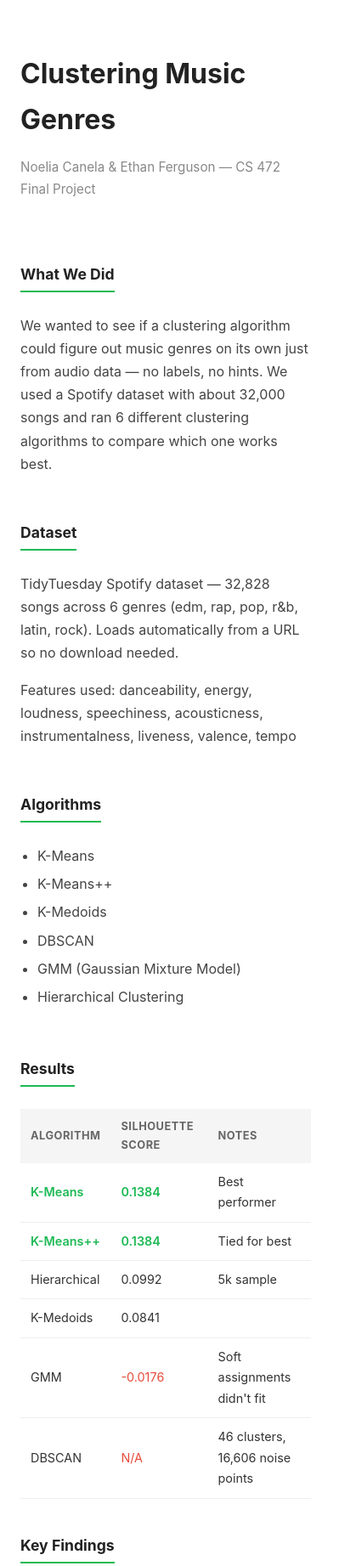
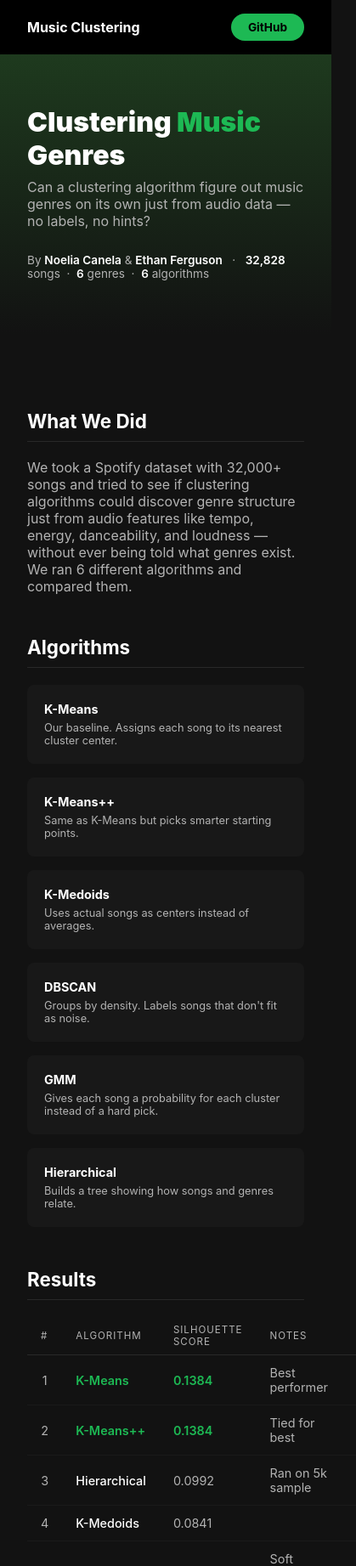
Before and after one commit to noeliacanela229/music-genre-clustering, a plain HTML site: page index.html in a window 390 px wide. Shown: the top 1843 px of the page at 85% size, 419 px wide, since content can reach past the window. Drawn offline with Linux system fonts and the light colour scheme.

Commit message:
Update index.html

```diff
--- a/index.html
+++ b/index.html
@@ -5,120 +5,261 @@
   <meta name="viewport" content="width=device-width, initial-scale=1.0">
   <title>Clustering Music Genres</title>
   <style>
+    * { margin: 0; padding: 0; box-sizing: border-box; }
+
     body {
       font-family: -apple-system, BlinkMacSystemFont, 'Segoe UI', sans-serif;
-      max-width: 800px;
-      margin: 60px auto;
-      padding: 0 24px;
-      color: #222;
-      line-height: 1.7;
+      background: #121212;
+      color: #fff;
     }
 
-    h1 {
-      font-size: 2rem;
-      margin-bottom: 4px;
+    /* TOP BAR */
+    .topbar {
+      background: #000;
+      padding: 16px 32px;
+      display: flex;
+      justify-content: space-between;
+      align-items: center;
     }
 
-    .subtitle {
-      color: #888;
-      margin-bottom: 32px;
-      font-size: 0.95rem;
+    .topbar-title {
+      font-size: 1rem;
+      font-weight: 700;
+      color: #fff;
     }
 
-    h2 {
-      font-size: 1.1rem;
-      margin-top: 40px;
-      margin-bottom: 10px;
-      border-bottom: 2px solid #1db954;
-      padding-bottom: 4px;
-      display: inline-block;
+    .topbar a {
+      background: #1db954;
+      color: #000;
+      padding: 8px 20px;
+      border-radius: 20px;
+      text-decoration: none;
+      font-weight: 700;
+      font-size: 0.85rem;
     }
 
-    p { color: #444; margin-bottom: 12px; }
+    .topbar a:hover { background: #1ed760; }
 
-    ul { padding-left: 20px; color: #444; }
-    ul li { margin-bottom: 6px; }
+    /* HERO */
+    .hero {
+      background: linear-gradient(180deg, #1e3a1e 0%, #121212 100%);
+      padding: 60px 32px 40px;
+    }
 
-    table {
+    .hero h1 {
+      font-size: 3rem;
+      font-weight: 900;
+      margin-bottom: 8px;
+    }
+
+    .hero h1 span { color: #1db954; }
+
+    .hero p {
+      color: #b3b3b3;
+      font-size: 1rem;
+      max-width: 500px;
+      margin-bottom: 28px;
+    }
+
+    .hero-meta {
+      color: #b3b3b3;
+      font-size: 0.85rem;
+      margin-bottom: 24px;
+    }
+
+    .hero-meta span { color: #fff; font-weight: 600; }
+
+    /* CONTENT */
+    .content {
+      max-width: 900px;
+      margin: 0 auto;
+      padding: 40px 32px;
+    }
+
+    /* SECTION HEADERS */
+    h2 {
+      font-size: 1.4rem;
+      font-weight: 700;
+      margin-bottom: 20px;
+      margin-top: 48px;
+      padding-bottom: 10px;
+      border-bottom: 1px solid #282828;
+    }
+
+    /* TRACK LIST STYLE */
+    .tracklist {
       width: 100%;
       border-collapse: collapse;
-      margin-top: 16px;
-      font-size: 0.9rem;
     }
 
-    th {
-      text-align: left;
-      padding: 10px 12px;
-      background: #f5f5f5;
-      font-size: 0.8rem;
-      text-transform: uppercase;
-      letter-spacing: 0.5px;
-      color: #666;
+    .tracklist thead tr {
+      border-bottom: 1px solid #282828;
     }
 
-    td {
-      padding: 10px 12px;
-      border-bottom: 1px solid #eee;
-      color: #333;
+    .tracklist th {
+      padding: 8px 16px;
+      text-align: left;
+      font-size: 0.72rem;
+      font-weight: 400;
+      letter-spacing: 1px;
+      text-transform: uppercase;
+      color: #b3b3b3;
     }
 
-    .best { color: #1db954; font-weight: 600; }
-    .bad { color: #e74c3c; }
-
-    code {
-      background: #f5f5f5;
-      padding: 2px 6px;
-      border-radius: 4px;
-      font-size: 0.88rem;
-      font-family: monospace;
+    .tracklist td {
+      padding: 12px 16px;
+      font-size: 0.9rem;
+      color: #b3b3b3;
+      border-bottom: 1px solid #1a1a1a;
     }
 
-    pre {
-      background: #f5f5f5;
-      padding: 16px;
-      border-radius: 8px;
-      font-size: 0.88rem;
-      overflow-x: auto;
-      margin: 10px 0;
+    .tracklist tr:hover td { background: #1a1a1a; }
+
+    .tracklist td:first-child { color: #b3b3b3; width: 40px; text-align: center; }
+    .tracklist td.name { color: #fff; font-weight: 500; }
+    .tracklist td.green { color: #1db954; font-weight: 600; }
+    .tracklist td.red { color: #e74c3c; }
+
+    /* CARDS */
+    .cards {
+      display: grid;
+      grid-template-columns: repeat(3, 1fr);
+      gap: 16px;
+      margin-top: 20px;
     }
 
-    a { color: #1db954; }
+    .card {
+      background: #181818;
+      border-radius: 8px;
+      padding: 20px;
+      transition: background 0.2s;
+    }
 
+    .card:hover { background: #282828; }
+
+    .card h3 { font-size: 0.9rem; font-weight: 700; margin-bottom: 6px; }
+    .card p { font-size: 0.8rem; color: #b3b3b3; }
+
+    /* IMAGES */
+    .graph-wrap { margin-bottom: 32px; }
+    .graph-label { font-size: 0.8rem; color: #b3b3b3; margin-bottom: 10px; text-transform: uppercase; letter-spacing: 1px; }
+    .graph-wrap img { width: 100%; border-radius: 8px; display: block; }
+    .graph-wrap p { font-size: 0.8rem; color: #535353; margin-top: 8px; }
+
+    .two-up {
+      display: grid;
+      grid-template-columns: 1fr 1fr;
+      gap: 20px;
+      margin-bottom: 32px;
+    }
+
+    /* FINDINGS */
+    .findings {
+      display: grid;
+      grid-template-columns: 1fr 1fr;
+      gap: 16px;
+      margin-top: 20px;
+    }
+
+    .finding {
+      background: #181818;
+      border-radius: 8px;
+      padding: 20px;
+      border-left: 3px solid #1db954;
+    }
+
+    .finding h3 { font-size: 0.9rem; font-weight: 700; margin-bottom: 6px; }
+    .finding p { font-size: 0.8rem; color: #b3b3b3; }
+
+    /* CODE */
+    pre {
+      background: #181818;
+      border-radius: 8px;
+      padding: 20px;
+      font-family: monospace;
+      font-size: 0.85rem;
+      color: #1db954;
+      margin-top: 16px;
+      overflow-x: auto;
+    }
+
+    /* FOOTER */
     footer {
+      border-top: 1px solid #282828;
+      padding: 32px;
+      text-align: center;
+      color: #535353;
+      font-size: 0.82rem;
       margin-top: 60px;
-      padding-top: 20px;
-      border-top: 1px solid #eee;
-      color: #aaa;
-      font-size: 0.85rem;
+    }
+
+    footer a { color: #1db954; text-decoration: none; }
+
+    @media (max-width: 640px) {
+      .cards { grid-template-columns: 1fr; }
+      .two-up { grid-template-columns: 1fr; }
+      .findings { grid-template-columns: 1fr; }
+      .hero h1 { font-size: 2rem; }
     }
   </style>
 </head>
 <body>
 
-  <h1>Clustering Music Genres</h1>
-  <p class="subtitle">Noelia Canela & Ethan Ferguson — CS 472 Final Project</p>
+<div class="topbar">
+  <span class="topbar-title">Music Clustering</span>
+  <a href="https://github.com/noeliacanela229/music-genre-clustering" target="_blank">GitHub</a>
+</div>
+
+<div class="hero">
+  <div style="max-width: 900px; margin: 0 auto; padding: 0 0px;">
+    <h1>Clustering <span>Music</span> Genres</h1>
+    <p>Can a clustering algorithm figure out music genres on its own just from audio data — no labels, no hints?</p>
+    <div class="hero-meta">
+      By <span>Noelia Canela</span> & <span>Ethan Ferguson</span>
+      &nbsp;&nbsp;·&nbsp;&nbsp;
+      <span>32,828</span> songs &nbsp;·&nbsp; <span>6</span> genres &nbsp;·&nbsp; <span>6</span> algorithms
+    </div>
+  </div>
+</div>
+
+<div class="content">
 
   <h2>What We Did</h2>
-  <p>We wanted to see if a clustering algorithm could figure out music genres on its own just from audio data — no labels, no hints. We used a Spotify dataset with about 32,000 songs and ran 6 different clustering algorithms to compare which one works best.</p>
-
-  <h2>Dataset</h2>
-  <p>TidyTuesday Spotify dataset — 32,828 songs across 6 genres (edm, rap, pop, r&b, latin, rock). Loads automatically from a URL so no download needed.</p>
-  <p>Features used: danceability, energy, loudness, speechiness, acousticness, instrumentalness, liveness, valence, tempo</p>
+  <p style="color: #b3b3b3; margin-bottom: 24px;">We took a Spotify dataset with 32,000+ songs and tried to see if clustering algorithms could discover genre structure just from audio features like tempo, energy, danceability, and loudness — without ever being told what genres exist. We ran 6 different algorithms and compared them.</p>
 
   <h2>Algorithms</h2>
-  <ul>
-    <li>K-Means</li>
-    <li>K-Means++</li>
-    <li>K-Medoids</li>
-    <li>DBSCAN</li>
-    <li>GMM (Gaussian Mixture Model)</li>
-    <li>Hierarchical Clustering</li>
-  </ul>
+  <div class="cards">
+    <div class="card">
+      <h3>K-Means</h3>
+      <p>Our baseline. Assigns each song to its nearest cluster center.</p>
+    </div>
+    <div class="card">
+      <h3>K-Means++</h3>
+      <p>Same as K-Means but picks smarter starting points.</p>
+    </div>
+    <div class="card">
+      <h3>K-Medoids</h3>
+      <p>Uses actual songs as centers instead of averages.</p>
+    </div>
+    <div class="card">
+      <h3>DBSCAN</h3>
+      <p>Groups by density. Labels songs that don't fit as noise.</p>
+    </div>
+    <div class="card">
+      <h3>GMM</h3>
+      <p>Gives each song a probability for each cluster instead of a hard pick.</p>
+    </div>
+    <div class="card">
+      <h3>Hierarchical</h3>
+      <p>Builds a tree showing how songs and genres relate.</p>
+    </div>
+  </div>
 
   <h2>Results</h2>
-  <table>
+  <table class="tracklist">
     <thead>
       <tr>
+        <th>#</th>
         <th>Algorithm</th>
         <th>Silhouette Score</th>
         <th>Notes</th>
@@ -126,60 +267,116 @@
     </thead>
     <tbody>
       <tr>
-        <td class="best">K-Means</td>
-        <td class="best">0.1384</td>
+        <td>1</td>
+        <td class="name green">K-Means</td>
+        <td class="green">0.1384</td>
         <td>Best performer</td>
       </tr>
       <tr>
-        <td class="best">K-Means++</td>
-        <td class="best">0.1384</td>
+        <td>2</td>
+        <td class="name green">K-Means++</td>
+        <td class="green">0.1384</td>
         <td>Tied for best</td>
       </tr>
       <tr>
-        <td>Hierarchical</td>
+        <td>3</td>
+        <td class="name">Hierarchical</td>
         <td>0.0992</td>
-        <td>5k sample</td>
+        <td>Ran on 5k sample</td>
       </tr>
       <tr>
-        <td>K-Medoids</td>
+        <td>4</td>
+        <td class="name">K-Medoids</td>
         <td>0.0841</td>
         <td></td>
       </tr>
       <tr>
-        <td>GMM</td>
-        <td class="bad">-0.0176</td>
+        <td>5</td>
+        <td class="name">GMM</td>
+        <td class="red">-0.0176</td>
         <td>Soft assignments didn't fit</td>
       </tr>
       <tr>
-        <td>DBSCAN</td>
-        <td class="bad">N/A</td>
+        <td>6</td>
+        <td class="name">DBSCAN</td>
+        <td class="red">N/A</td>
         <td>46 clusters, 16,606 noise points</td>
       </tr>
     </tbody>
   </table>
 
+  <h2>Graphs</h2>
+
+  <div class="two-up">
+    <div class="graph-wrap">
+      <div class="graph-label">Elbow Method</div>
+      <img src="elbow_curve.png" alt="Elbow curve">
+      <p>Curve flattens at K=8 — that's where we stopped adding clusters.</p>
+    </div>
+    <div class="graph-wrap">
+      <div class="graph-label">Silhouette Scores</div>
+      <img src="silhouette_comparison.png" alt="Silhouette comparison">
+      <p>K-Means and K-Means++ tied at 0.1384.</p>
+    </div>
+  </div>
+
+  <div class="graph-wrap">
+    <div class="graph-label">All 6 Algorithms — Songs Colored by Genre</div>
+    <img src="pca_all_algorithms.png" alt="All 6 PCA plots">
+    <p>Each dot is a song colored by its real genre. DBSCAN is mostly grey noise points compared to the others.</p>
+  </div>
+
+  <div class="two-up">
+    <div class="graph-wrap">
+      <div class="graph-label">Feature Distributions</div>
+      <img src="feature_distributions.png" alt="Feature distributions">
+      <p>Speechiness and instrumentalness are both skewed heavily toward zero.</p>
+    </div>
+    <div class="graph-wrap">
+      <div class="graph-label">Correlation Matrix</div>
+      <img src="correlation_matrix.png" alt="Correlation matrix">
+      <p>Energy and loudness correlate at 0.68 — strongest relationship in the data.</p>
+    </div>
+  </div>
+
+  <div class="graph-wrap">
+    <div class="graph-label">Average Audio Features per Cluster</div>
+    <img src="cluster_heatmap.png" alt="Cluster heatmap">
+    <p>Cluster 5 stands out — tempo of 169 BPM vs 110-125 for everything else.</p>
+  </div>
+
   <h2>Key Findings</h2>
-  <ul>
-    <li>K-Means and K-Means++ tied for best at 0.1384</li>
-    <li>DBSCAN completely failed — music genres aren't dense enough for density-based clustering</li>
-    <li>GMM went negative — hard assignments worked better than soft probabilities for this data</li>
-    <li>Cluster 5 had a tempo of 169 BPM — way faster than all other clusters which averaged 110–125</li>
-    <li>Energy and loudness are highly correlated at 0.68 — explains why EDM and rock end up close together</li>
-  </ul>
+  <div class="findings">
+    <div class="finding">
+      <h3>K-Means Won</h3>
+      <p>Tied with K-Means++ at 0.1384. Simple distance-based clustering worked best.</p>
+    </div>
+    <div class="finding">
+      <h3>DBSCAN Failed</h3>
+      <p>Labeled over half the songs as noise. Music genres blend too much for density-based methods.</p>
+    </div>
+    <div class="finding">
+      <h3>Features Overlap</h3>
+      <p>Energy and loudness at 0.68 correlation — explains why EDM and rock cluster together.</p>
+    </div>
+    <div class="finding">
+      <h3>Cluster 5 Stood Out</h3>
+      <p>169 BPM average tempo — noticeably faster than every other cluster.</p>
+    </div>
+  </div>
 
   <h2>How to Run</h2>
+  <p style="color: #b3b3b3; margin-bottom: 8px;">The dataset downloads automatically from a URL — no manual setup needed.</p>
   <pre>pip install -r requirements.txt
 python3 music_genre_clustering.py</pre>
-  <p>The dataset downloads automatically. Close each plot window as it pops up so it keeps running.</p>
+  <p style="color: #535353; font-size: 0.8rem; margin-top: 10px;">Close each plot window as it pops up so the script keeps running.</p>
 
-  <h2>Links</h2>
-  <ul>
-    <li><a href="https://github.com/noeliacanela229/music-genre-clustering">GitHub Repository</a></li>
-  </ul>
+</div>
 
-  <footer>
-    Noelia Canela & Ethan Ferguson — CS 472 Unsupervised Machine Learning
-  </footer>
+<footer>
+  <p>Noelia Canela & Ethan Ferguson</p>
+  <p style="margin-top: 8px;"><a href="https://github.com/noeliacanela229/music-genre-clustering" target="_blank">GitHub Repository</a></p>
+</footer>
 
 </body>
 </html>
```
